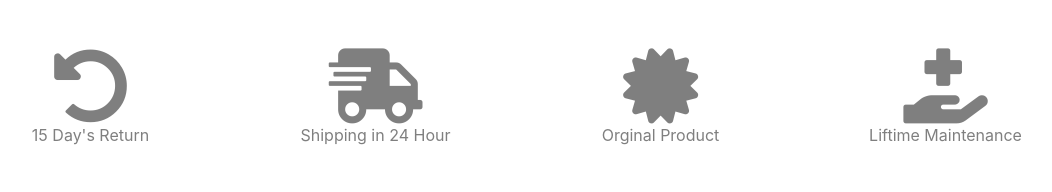
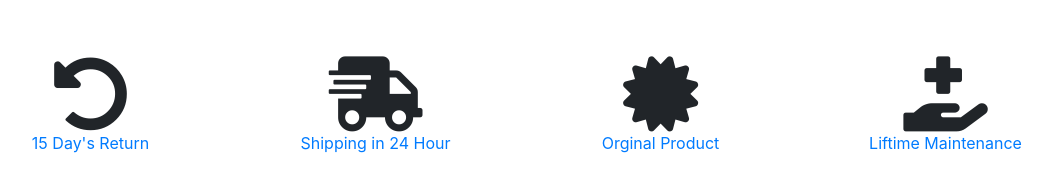
Before and after one commit to mrzrashed/demo, a plain HTML site: page index.html in a window 1280 px wide. Shown: the whole page, without its empty margins (122-1174 px from the left). Drawn offline with Linux system fonts and the light colour scheme.

Commit message:
color changed

```diff
--- a/index.html
+++ b/index.html
@@ -26,28 +26,28 @@
     <section>
         <div class="container">
             <div class="row mt-5">
-                <div class="col-md-3 text-center text-black-50">
+                <div class="col-md-3 mt-2 text-center text-black">
                     <i class="fas fa-undo-alt"></i>
                     <br>
-                    <a href="#" class="text-black-50
+                    <a href="#" class="text-black
 
                     ">15 Day's Return</a>
                 </div>
-                <div class="col-md-3 text-center text-black-50">
+                <div class="col-md-3 mt-2 text-center text-black">
                     <i class="fas fa-shipping-fast"></i> <br>
-                    <a href="#" class="text-black-50
+                    <a href="#" class="text-black
 
                     ">Shipping in 24 Hour</a>
                 </div>
-                <div class="col-md-3 text-center text-black-50">
+                <div class="col-md-3 mt-2 text-center text-black">
                     <i class="fas fa-certificate"></i> <br>
-                    <a href="#" class="text-black-50
+                    <a href="#" class="text-black
 
                     ">Orginal Product</a>
                 </div>
-                <div class="col-md-3 text-center text-black-50">
+                <div class="col-md-3 mt-2 text-center text-black">
                     <i class="fas fa-hand-holding-medical"></i> <br>
-                    <a href="#" class="text-black-50
+                    <a href="#" class="text-black
 
                     ">Liftime Maintenance</a>
                 </div>
```
